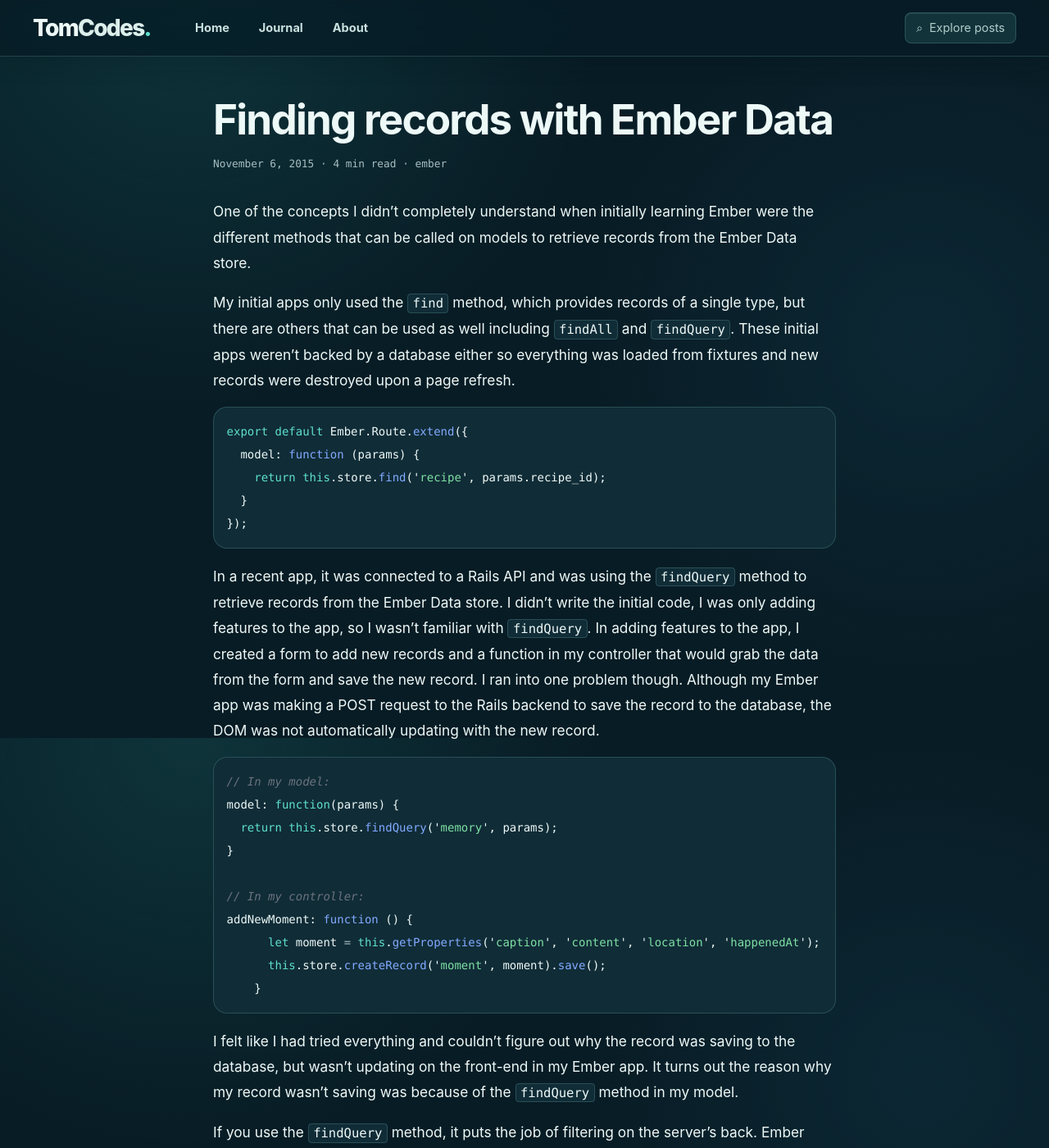
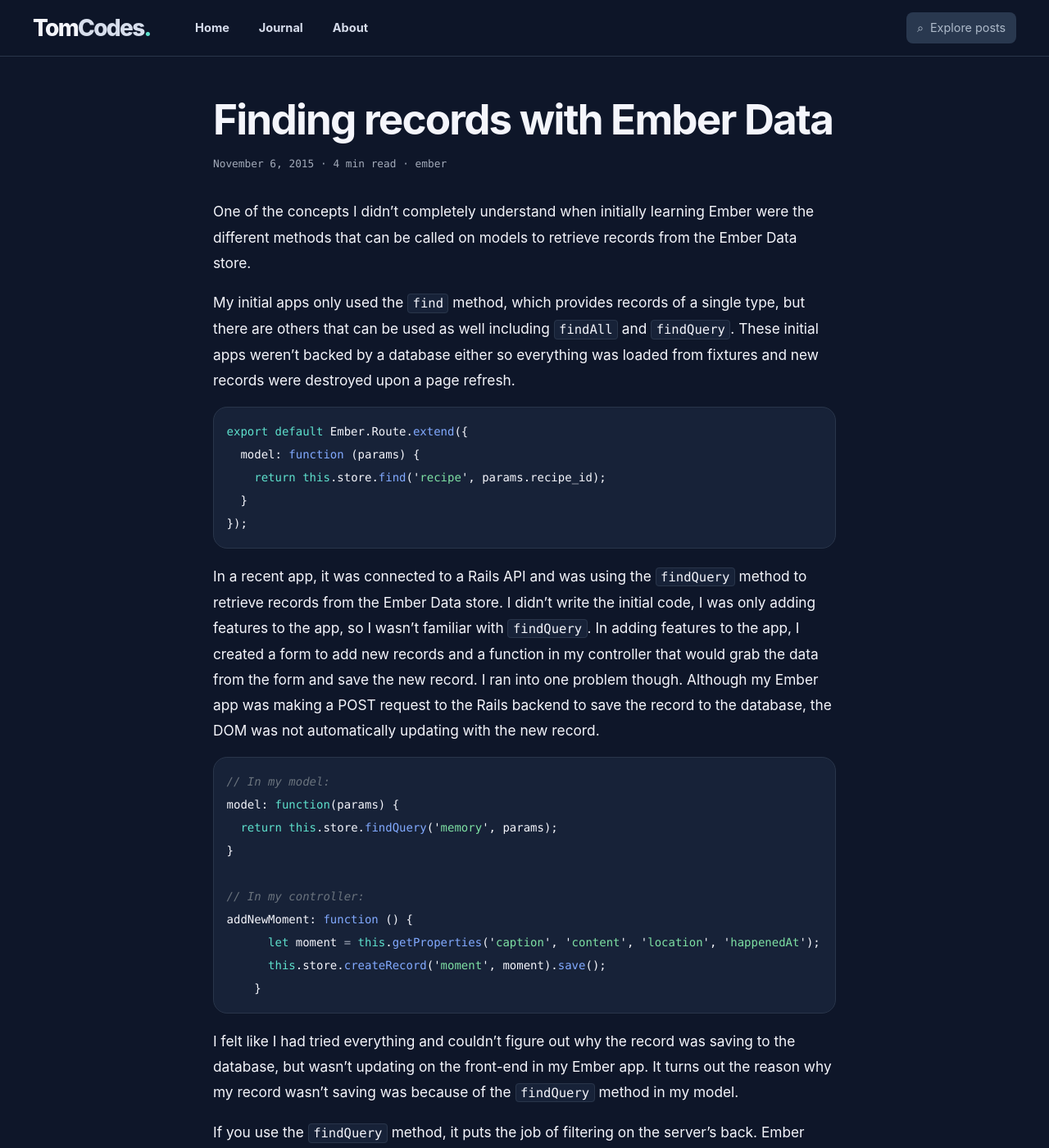
Before and after one commit to tleskin/tleskin.github.io, a Jekyll site: the page built from _posts/2015-11-06-finding-records-with-ember-data.md, in a window 1280 px wide and 1400 px high. Shown: the whole window at 82% size. Built offline with Jekyll 4.4.1, drawn with Linux system fonts in a browser that asks for light colours.

Commit message:
Fix colors

```diff
--- a/_sass/_base.scss
+++ b/_sass/_base.scss
@@ -10,8 +10,7 @@ html {
 
 body {
   margin: 0;
-  background: radial-gradient(circle at 18% 0%, rgba(47, 175, 169, .16), transparent 36%), radial-gradient(circle at 88% 46%, rgba(40, 116, 153, .13), transparent 33%), $bg;
-  background-attachment: fixed;
+  background: $bg;
   color: $text;
   font-family: $font-sans;
   font-size: 16px;
--- a/_sass/_components.scss
+++ b/_sass/_components.scss
@@ -1,4 +1,4 @@
-.author { display: flex; gap: 1rem; align-items: flex-start; background: rgba(38, 91, 100, .35); border: 1px solid $border; box-shadow: inset 0 1px 0 #e4fff51c; backdrop-filter: blur(18px); -webkit-backdrop-filter: blur(18px); border-radius: $radius; padding: 1.25rem; margin-top: 3rem; }
+.author { display: flex; gap: 1rem; align-items: flex-start; background: $surface; border: 1px solid $border; border-radius: $radius; padding: 1.25rem; margin-top: 3rem; }
 .author-avatar { flex: 0 0 72px; width: 72px; height: 72px; object-fit: cover; border-radius: 50%; border: 2px solid $accent; }
 .author-name { font-weight: 700; margin: 0 0 .25rem; }
 .author-bio { color: $muted; font-size: .95rem; margin: 0 0 .5rem; }
--- a/_sass/_layout.scss
+++ b/_sass/_layout.scss
@@ -1,16 +1,16 @@
 .wrap { max-width: $measure; margin-inline: auto; padding-inline: 2.5rem; }
-.site-header { position: sticky; top: 0; z-index: 20; border-bottom: 1px solid $border; background: rgba(8, 28, 37, .78); backdrop-filter: blur(20px) saturate(160%); -webkit-backdrop-filter: blur(20px) saturate(160%); box-shadow: 0 8px 28px #03141b33; }
+.site-header { position: sticky; top: 0; z-index: 20; border-bottom: 1px solid $border; background: #0d1528; }
 .header-inner { min-height: 68px; display: flex; align-items: center; gap: 2.5rem; }
 .site-title { color: $text; font-size: 1.75rem; line-height: 1; font-weight: 800; letter-spacing: -.06em; white-space: nowrap; }
-.site-title span:first-child { color: #dcefeb; }
+.site-title span:first-child { color: #d7deec; }
 .site-title .brand-dot { color: $accent; }
 .site-title:hover { text-decoration: none; color: $text; }
 .site-nav { display: flex; align-items: center; gap: .45rem; }
-.site-nav a { display: inline-block; padding: .45rem .9rem; color: #c9e1df; font-size: .91rem; font-weight: 650; border-radius: 8px; }
-.site-nav a:hover, .site-nav a.active { background: rgba(130, 235, 221, .14); box-shadow: inset 0 1px 0 #c8fff633; text-decoration: none; color: $text; }
-.header-search { margin-left: auto; display: flex; align-items: center; gap: .5rem; width: 190px; height: 38px; background: rgba(103, 198, 193, .14); border: 1px solid $border; box-shadow: inset 0 1px 0 #e2fffa18; color: #afceca; border-radius: 8px; padding: 0 .8rem; font-size: 1.25rem; }
+.site-nav a { display: inline-block; padding: .45rem .9rem; color: #d5dbea; font-size: .91rem; font-weight: 650; border-radius: 8px; }
+.site-nav a:hover, .site-nav a.active { background: #2b3b53; text-decoration: none; color: $text; }
+.header-search { margin-left: auto; display: flex; align-items: center; gap: .5rem; width: 190px; height: 38px; background: #29384f; color: #aebaca; border-radius: 8px; padding: 0 .8rem; font-size: 1.25rem; }
 .header-search input { min-width: 0; width: 100%; border: 0; outline: 0; background: transparent; color: $text; font: inherit; font-size: .87rem; }
-.header-search input::placeholder { color: #afceca; }
+.header-search input::placeholder { color: #aebaca; }
 .search-link { width: auto; font-size: .9rem; }
 .search-link:hover { color: $text; text-decoration: none; }
 .site-footer { border-top: 1px solid $border; margin-top: 5rem; padding: 2.5rem 0; color: $muted; font-size: .9rem; }
@@ -21,20 +21,20 @@
 .footer-links a:hover { color: $text; }
 .footer-copy { width: 100%; margin: 1rem 0 0; font-size: .8rem; }
 .hero { padding-top: 54px; }
-.hero-panel { display: grid; grid-template-columns: minmax(0, 1.02fr) minmax(0, 1fr); align-items: stretch; gap: 40px; background: linear-gradient(125deg, rgba(72, 166, 168, .23), rgba(22, 60, 72, .62) 48%, rgba(10, 39, 51, .76)); border: 1px solid $border; box-shadow: inset 0 1px 0 #d6fffa30, 0 22px 55px #02131c52; backdrop-filter: blur(24px) saturate(135%); -webkit-backdrop-filter: blur(24px) saturate(135%); border-radius: $radius; padding: 30px; }
+.hero-panel { display: grid; grid-template-columns: minmax(0, 1.02fr) minmax(0, 1fr); align-items: stretch; gap: 40px; background: $surface; border-radius: $radius; padding: 30px; }
 .hero-visual { min-width: 0; margin: 0; }
-.hero-visual img { display: block; width: 100%; height: 100%; max-height: 560px; min-height: 460px; object-fit: cover; border: 1px solid #b5fff344; box-shadow: 0 14px 34px #00141d69; border-radius: 14px; }
+.hero-visual img { display: block; width: 100%; height: 100%; max-height: 560px; min-height: 460px; object-fit: cover; border-radius: 14px; }
 .hero-visual figcaption { color: $muted; font-size: .78rem; text-align: center; margin-top: .55rem; }
 .hero-content { align-self: center; padding: 1rem 1.25rem 1rem 0; }
-.hero-avatar { display: block; height: 94px; width: 94px; object-fit: cover; border-radius: 50%; border: 3px solid $accent; box-shadow: 0 0 0 5px #63dfce20, 0 8px 24px #031b24a8; margin-bottom: 1.1rem; }
+.hero-avatar { display: block; height: 94px; width: 94px; object-fit: cover; border-radius: 50%; border: 3px solid $accent; margin-bottom: 1.1rem; }
 .eyebrow { color: #9fe9dd; text-transform: uppercase; font-size: .7rem; font-weight: 800; letter-spacing: .15em; margin: 0 0 .3rem; }
 .hero-greeting { font-size: clamp(2.9rem, 4.4vw, 4.3rem); line-height: 1.08; margin: 0 0 .55rem; }
 .hero-deck { color: #c2c9d6; font-size: 1.17rem; font-weight: 600; margin: 0 0 1.25rem; letter-spacing: -.025em; }
 .hero-bio { font-family: $font-mono; font-size: .95rem; line-height: 1.7; color: $muted; max-width: 52ch; }
 .hero-bio p { margin: 0; }
 .hero-actions { display: flex; align-items: center; flex-wrap: wrap; gap: 1.5rem; margin: 1.8rem 0 0; }
-.button { display: inline-block; background: linear-gradient(110deg, #8bf3d8, #46c8d5); border: 1px solid #d7fff66b; box-shadow: inset 0 1px 0 #fff8, 0 7px 22px #0a9caa3d; color: #062c34; font-size: .9rem; font-weight: 800; padding: .85rem 1.25rem; border-radius: 9px; }
-.button:hover { color: #052b33; text-decoration: none; filter: brightness(1.08); }
+.button { display: inline-block; background: linear-gradient(110deg, #079d93, #087caa); color: #fff; font-size: .9rem; font-weight: 800; padding: .85rem 1.25rem; border-radius: 7px; }
+.button:hover { color: #fff; text-decoration: none; filter: brightness(1.15); }
 .text-link { color: #dbe4f1; font-weight: 700; font-size: .9rem; }
 .text-link:hover { color: #fff; text-decoration: none; }
 .journal { padding-top: 70px; }
@@ -50,38 +50,38 @@
 .post-card-media img { display: block; width: 100%; height: 100%; object-fit: cover; transition: transform .25s ease; }
 .post-card:hover .post-card-media img { transform: scale(1.035); }
 .post-card-body { padding-top: 1.15rem; }
-.post-card-category { display: inline-block; background: #126d73; color: #eafff9; border: 1px solid #86eee06b; border-radius: 5px; padding: .18rem .5rem; font-size: .72rem; line-height: 1.3; font-weight: 650; text-transform: capitalize; }
-.post-card:nth-child(3n + 2) .post-card-category { background: #2b657b; }
-.post-card:nth-child(3n) .post-card-category { background: #356f62; }
+.post-card-category { display: inline-block; background: #4741e9; color: #fff; border-radius: 4px; padding: .18rem .5rem; font-size: .72rem; line-height: 1.3; font-weight: 650; text-transform: capitalize; }
+.post-card:nth-child(3n + 2) .post-card-category { background: #7c94b2; }
+.post-card:nth-child(3n) .post-card-category { background: #128f91; }
 .post-card-title { font-size: 1.27rem; line-height: 1.4; margin: .75rem 0 .6rem; }
 .post-card-title a { color: $text; }
 .post-card-title a:hover { color: $accent-hover; text-decoration: none; }
 .post-card-excerpt { color: $muted; font: .91rem/1.65 $font-mono; margin: 0 0 .8rem; display: -webkit-box; -webkit-line-clamp: 3; -webkit-box-orient: vertical; overflow: hidden; }
 .post-card-meta { display: flex; gap: .5rem; flex-wrap: wrap; color: $muted; font-size: .7rem; text-transform: uppercase; letter-spacing: .07em; margin: 0; }
-.post-card-placeholder { position: relative; display: flex; align-items: center; justify-content: center; width: 100%; height: 100%; background: radial-gradient(circle at 70% 25%, #86f7d884, transparent 29%), radial-gradient(circle at 18% 70%, #24b8d56b, transparent 36%), linear-gradient(135deg, #1b6270, #0a2d3c 65%, #124d5b); overflow: hidden; }
-.post-card:nth-child(3n + 2) .post-card-placeholder { background: radial-gradient(circle at 75% 70%, #7ce5b986, transparent 31%), radial-gradient(circle at 20% 25%, #2bbfc589, transparent 35%), linear-gradient(145deg, #225c5c, #092b39); }
-.post-card:nth-child(3n) .post-card-placeholder { background: radial-gradient(circle at 72% 25%, #67d9e4a6, transparent 33%), radial-gradient(circle at 25% 75%, #64deae9c, transparent 35%), #123e4a; }
+.post-card-placeholder { position: relative; display: flex; align-items: center; justify-content: center; width: 100%; height: 100%; background: radial-gradient(circle at 70% 25%, #49d9cd75, transparent 27%), radial-gradient(circle at 18% 70%, #2aabe35c, transparent 35%), linear-gradient(135deg, #253c67, #111b35 65%, #1a5362); overflow: hidden; }
+.post-card:nth-child(3n + 2) .post-card-placeholder { background: radial-gradient(circle at 75% 70%, #ea982c80, transparent 29%), radial-gradient(circle at 20% 25%, #21b7c17a, transparent 33%), linear-gradient(145deg, #29343e, #121e33); }
+.post-card:nth-child(3n) .post-card-placeholder { background: radial-gradient(circle at 72% 25%, #4dbbcaa6, transparent 33%), radial-gradient(circle at 25% 75%, #43c8ad9c, transparent 35%), #14243d; }
 .cover-orbit { position: absolute; width: 65%; aspect-ratio: 1; border: 2px solid #ffffff26; border-radius: 50%; box-shadow: 0 0 0 35px #ffffff08, 0 0 0 85px #ffffff06; transform: rotate(-25deg) scaleX(1.5); }
-.cover-mark { z-index: 1; color: #ffffffed; font-size: clamp(1.5rem, 2.8vw, 3rem); font-weight: 900; letter-spacing: -.08em; text-shadow: 0 3px 18px #032e3c9c; }
+.cover-mark { z-index: 1; color: #ffffffdf; font-size: clamp(1.5rem, 2.8vw, 3rem); font-weight: 900; letter-spacing: -.08em; text-shadow: 0 3px 18px #0e162987; }
 .search-empty { grid-column: 1 / -1; color: $muted; }
 .journal-sidebar { min-width: 0; }
-.sidebar-feature { background: linear-gradient(135deg, rgba(43, 167, 158, .7), rgba(19, 92, 117, .8)); border: 1px solid #a9fff451; box-shadow: inset 0 1px 0 #e4fff753, 0 18px 38px #02151f59; backdrop-filter: blur(22px) saturate(150%); -webkit-backdrop-filter: blur(22px) saturate(150%); border-radius: 15px; padding: 2rem; color: #fff; }
+.sidebar-feature { background: linear-gradient(130deg, #087f80, #0b6898); border-radius: 15px; padding: 2rem; color: #fff; }
 .sidebar-kicker { display: block; text-transform: uppercase; letter-spacing: .15em; font-size: .7rem; font-weight: 800; opacity: .78; }
 .sidebar-feature h3 { font-size: 1.75rem; line-height: 1.16; margin: .6rem 0 .7rem; }
 .sidebar-feature p { font: .9rem/1.6 $font-mono; margin: 0 0 1.4rem; }
-.sidebar-feature a { display: block; background: #d9fff5ed; border: 1px solid #ffffff80; box-shadow: inset 0 1px 0 #fff; border-radius: 8px; padding: .7rem 1rem; color: #0a5257; font-weight: 800; text-align: center; }
+.sidebar-feature a { display: block; background: #ffffffed; border-radius: 7px; padding: .7rem 1rem; color: #086f77; font-weight: 800; text-align: center; }
 .sidebar-feature a:hover { background: #fff; text-decoration: none; }
-.sidebar-links { display: flex; flex-wrap: wrap; gap: .6rem; margin: 2rem 0; padding: 1rem; background: rgba(38, 95, 105, .2); border: 1px solid $border; box-shadow: inset 0 1px 0 #ddfff218; backdrop-filter: blur(16px); -webkit-backdrop-filter: blur(16px); border-radius: 15px; }
-.sidebar-links a { background: rgba(89, 176, 174, .12); border: 1px solid $border; border-radius: 8px; padding: .6rem .7rem; color: $text; font-size: .75rem; font-weight: 700; }
+.sidebar-links { display: flex; flex-wrap: wrap; gap: .6rem; margin: 2rem 0; padding: 1rem; border: 1px solid $border; border-radius: 15px; }
+.sidebar-links a { background: $surface; border: 1px solid $border; border-radius: 8px; padding: .6rem .7rem; color: $text; font-size: .75rem; font-weight: 700; }
 .sidebar-links a:hover { background: $surface-2; text-decoration: none; }
 .sidebar-section { margin-top: 2rem; }
 .sidebar-heading { display: flex; align-items: center; gap: 1rem; font-size: 1.05rem; margin: 0 0 1rem; }
 .sidebar-heading::after { content: ''; flex: 1; border-top: 1px solid $border; }
-.featured-post { display: flex; align-items: center; gap: 1rem; background: rgba(45, 102, 113, .3); border: 1px solid $border; box-shadow: inset 0 1px 0 #ddfff221; backdrop-filter: blur(16px); -webkit-backdrop-filter: blur(16px); border-radius: 14px; padding: 1rem; color: $text; font-weight: 700; }
+.featured-post { display: flex; align-items: center; gap: 1rem; background: $surface; border: 1px solid $border; border-radius: 14px; padding: 1rem; color: $text; font-weight: 700; }
 .featured-post:hover { text-decoration: none; color: $accent-hover; }
 .featured-art { width: 74px; height: 74px; flex: none; display: grid; place-items: center; border-radius: 9px; font-size: 2.5rem; color: #fff; background: linear-gradient(135deg, #237b91, #52d8bd); }
 .chips { display: flex; flex-wrap: wrap; list-style: none; gap: .5rem; padding: 0; margin: 0; }
-.chip { padding: .3rem .65rem; border: 1px solid $border; border-radius: 5px; background: rgba(54, 124, 127, .2); color: #c4dcda; font-size: .75rem; }
+.chip { padding: .3rem .65rem; border: 1px solid $border; border-radius: 5px; background: $surface; color: $muted; font-size: .75rem; }
 .post, .page { padding-top: 3rem; }
 .post > .wrap, .page > .wrap { max-width: 840px; }
 .post-title, .page-title { font-size: clamp(2.2rem, 4vw, 3.6rem); line-height: 1.1; margin: 0 0 1rem; }
--- a/_sass/_variables.scss
+++ b/_sass/_variables.scss
@@ -1,13 +1,13 @@
 // Palette — dark developer theme, original.
-$bg: #081c25;
-$surface: #153440;
-$surface-2: #204653;
-$border: rgba(155, 236, 227, .18);
-$text: #edf9f7;
-$muted: #a5bec2;
+$bg: #0e1629;
+$surface: #1a2539;
+$surface-2: #24334a;
+$border: #29354a;
+$text: #f4f5fb;
+$muted: #a2aab9;
 $accent: #5ee0cc;
 $accent-hover: #a1f5e6;
-$code-bg: #102c37;
+$code-bg: #172238;
 
 $font-sans: -apple-system, BlinkMacSystemFont, "Segoe UI", Roboto,
   "Helvetica Neue", Arial, sans-serif;
```
Also changed, not shown: README.md.
